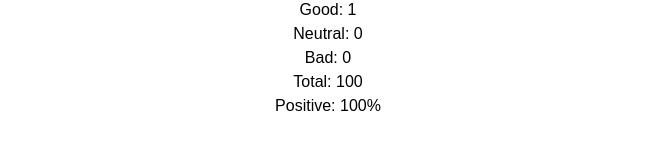
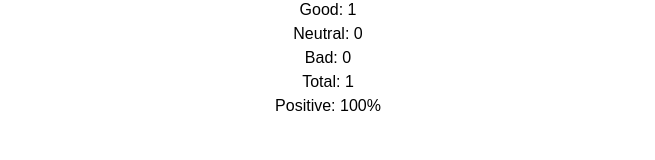
Before and after one commit to B0hdan2/goit-react-hw-02, a React (Vite) app: page / in a window 1280 px wide. Both pictures are taken after a click on the button "Good". Shown: the part 138-298 px from the top of the page, without its empty margins (312-967 px from the left). Built offline with nearby package versions, Linux system fonts and the light colour scheme.

Commit message:
homework React-2

```diff
--- a/src/components/App.jsx
+++ b/src/components/App.jsx
@@ -47,7 +47,7 @@ const App = () => {
       ) : (
         <Feedback
           reviews={reviews}
-          total={total}
+          positiveFeedback={total}
           totalFeedback={totalFeedback}
         />
       )}
--- a/src/components/Feedback/Feedback.jsx
+++ b/src/components/Feedback/Feedback.jsx
@@ -1,12 +1,12 @@
-const Feedback = ({ reviews, total }) => {
+const Feedback = ({ reviews, positiveFeedback, totalFeedback }) => {
   return (
     <div>
       <>
         <p>Good: {reviews.good}</p>
         <p>Neutral: {reviews.neutral}</p>
         <p>Bad: {reviews.bad}</p>
-        <p>Total: {total}</p>
-        <p>Positive: {total}%</p>
+        <p>Total: {totalFeedback}</p>
+        <p>Positive: {positiveFeedback}%</p>
       </>
     </div>
   );
```
